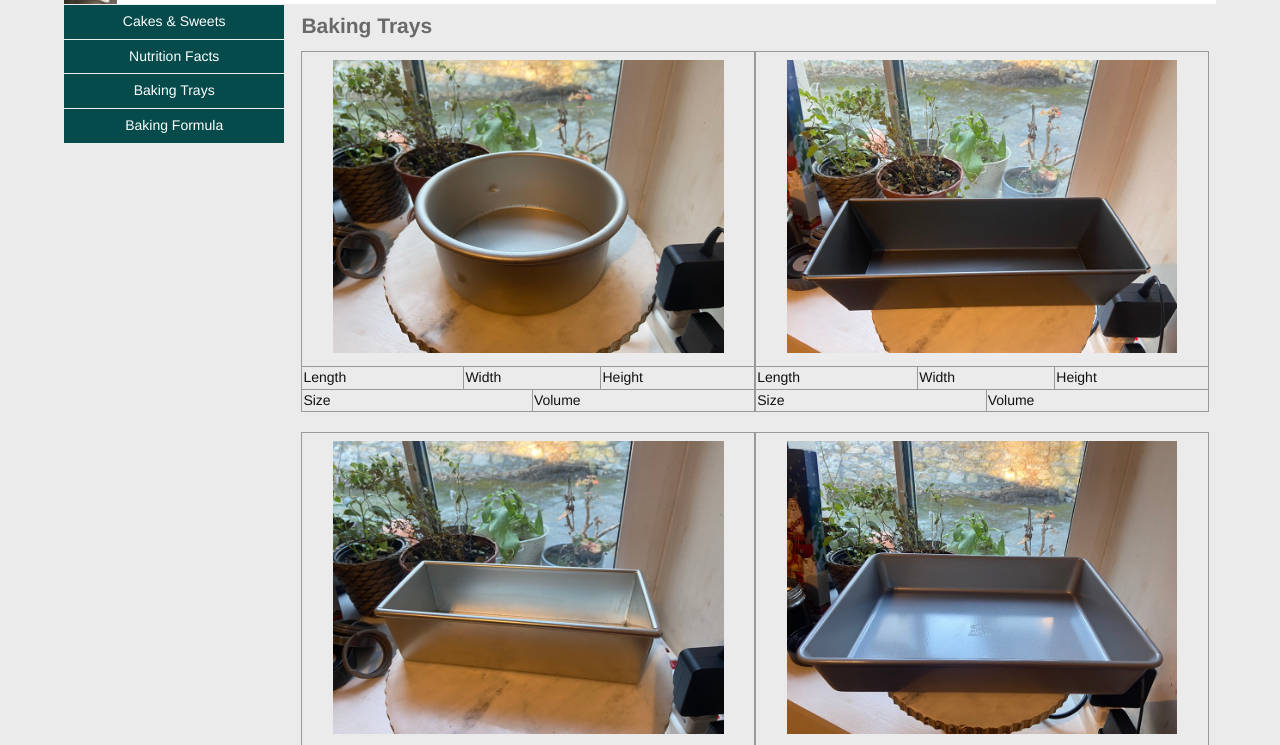
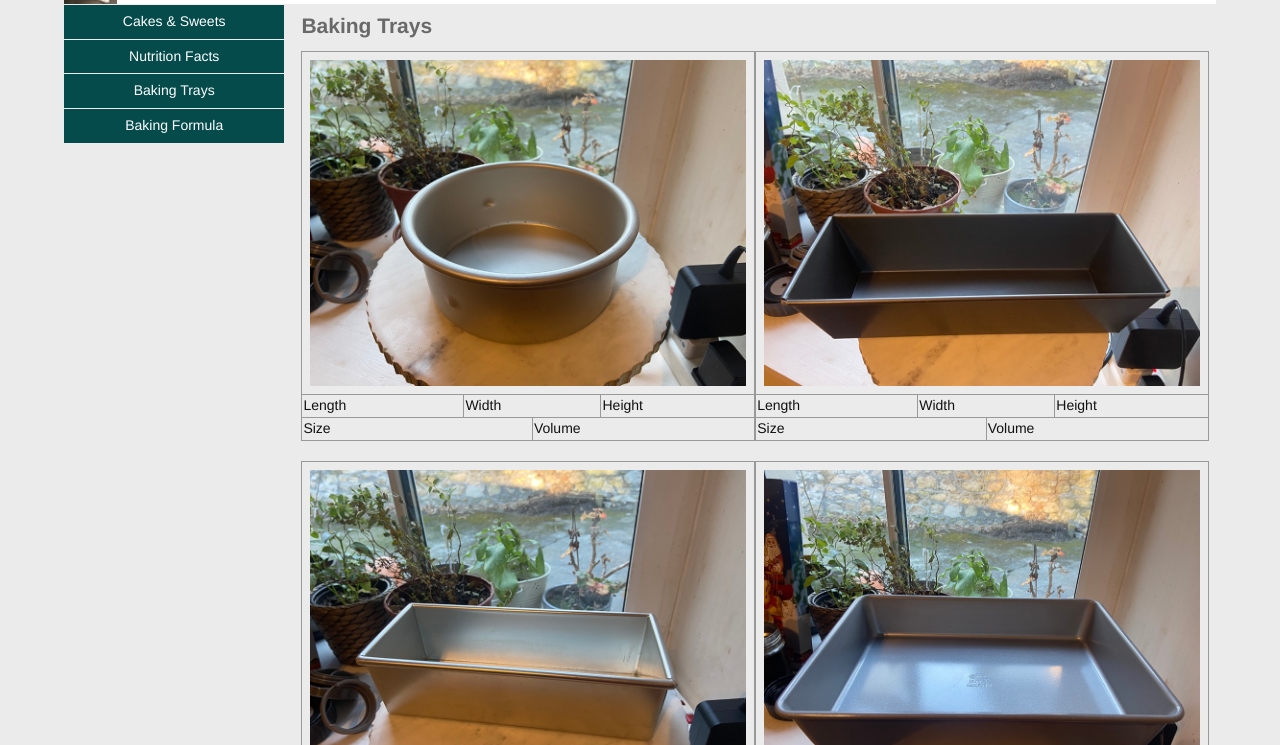
Before and after one commit to emilyichan3/FoodGallery, a plain HTML site: page tools.html in a window 1280 px wide. Shown: the part 49-794 px from the top of the page. Drawn offline with Linux system fonts and the light colour scheme.

Commit message:
Changed the images setting for small devices

```diff
--- a/style.css
+++ b/style.css
@@ -153,9 +153,9 @@ td {
     text-align: left;
 }
 .multitables img {
-    width: 90%;
-    height: 90%;
-    margin: 0 5%;
+    width: 100%;
+    /* height: 100%; */
+    display: block;
 }
 @media (min-width: 768px) {
     #wrapper {
```
